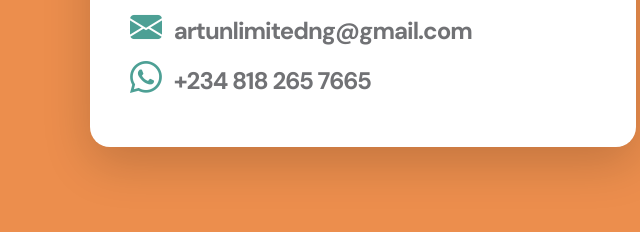
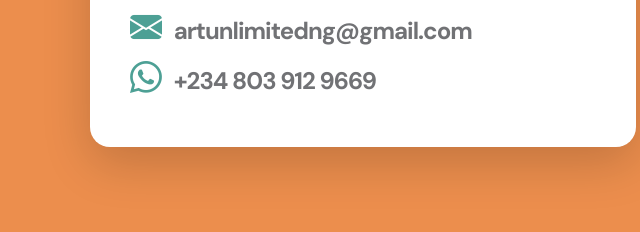
Before and after one commit to artunlimited/artunlimited.ng, a plain HTML site: page gallery.html in a window 1280 px wide. Shown: the part 4315-4547 px from the top of the page, 562-1202 px from the left. Drawn offline with Linux system fonts and the light colour scheme.

Commit message:
Update gallery.html

```diff
--- a/gallery.html
+++ b/gallery.html
@@ -347,9 +347,9 @@
                                             </h5>
 
                                             <h5>
-                                                <a href="https://wa.me/2348182657665" class="footer-link">
+                                                <a href="https://wa.me/2348039129669" class="footer-link">
                                                  <i class="bi-whatsapp contact-icon me-2"></i>
-                                                  +234 818 265 7665
+                                                  +234 803 912 9669
                                                 </a>
                                             </h5>
                                         </div>
```
